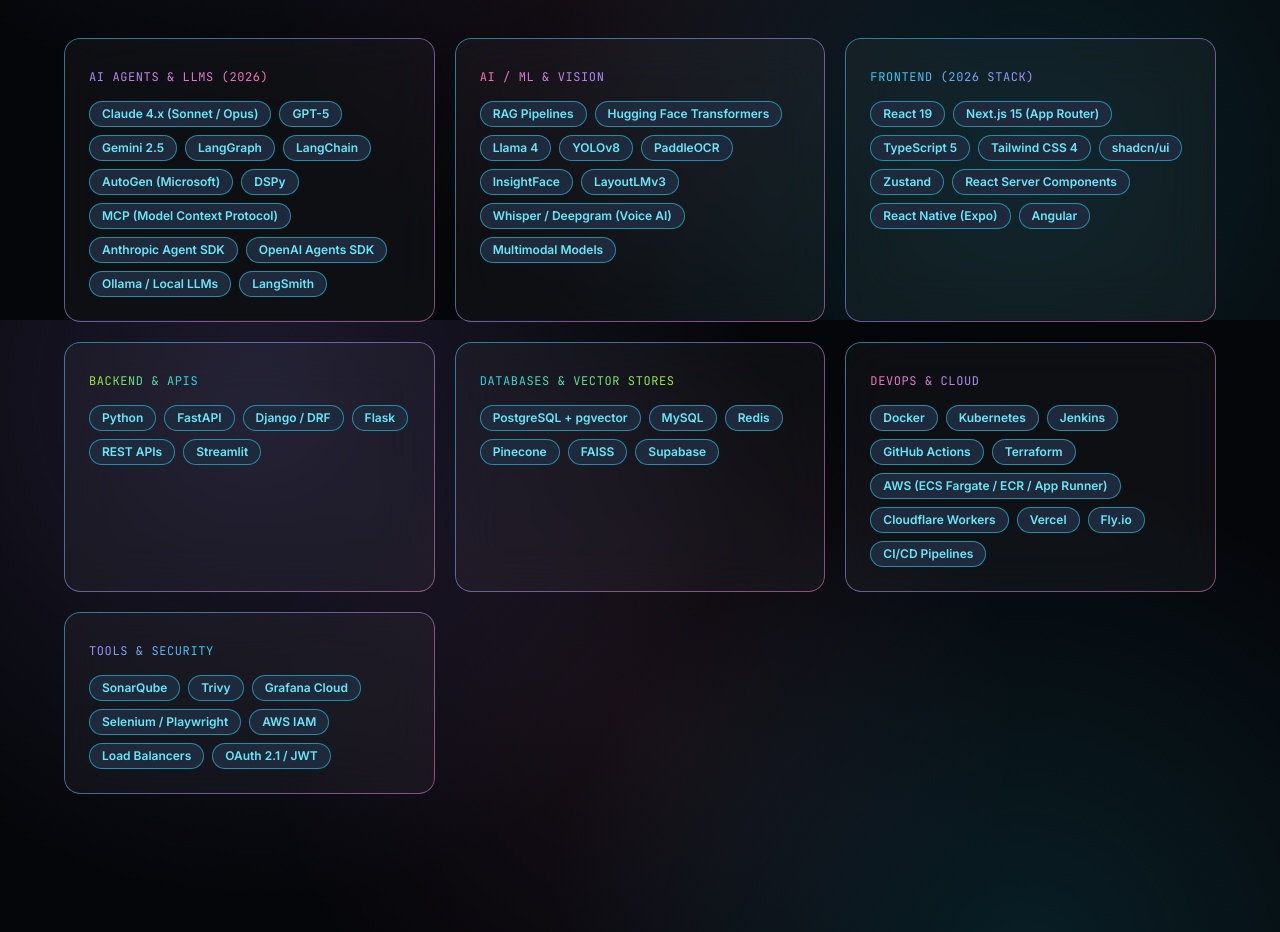
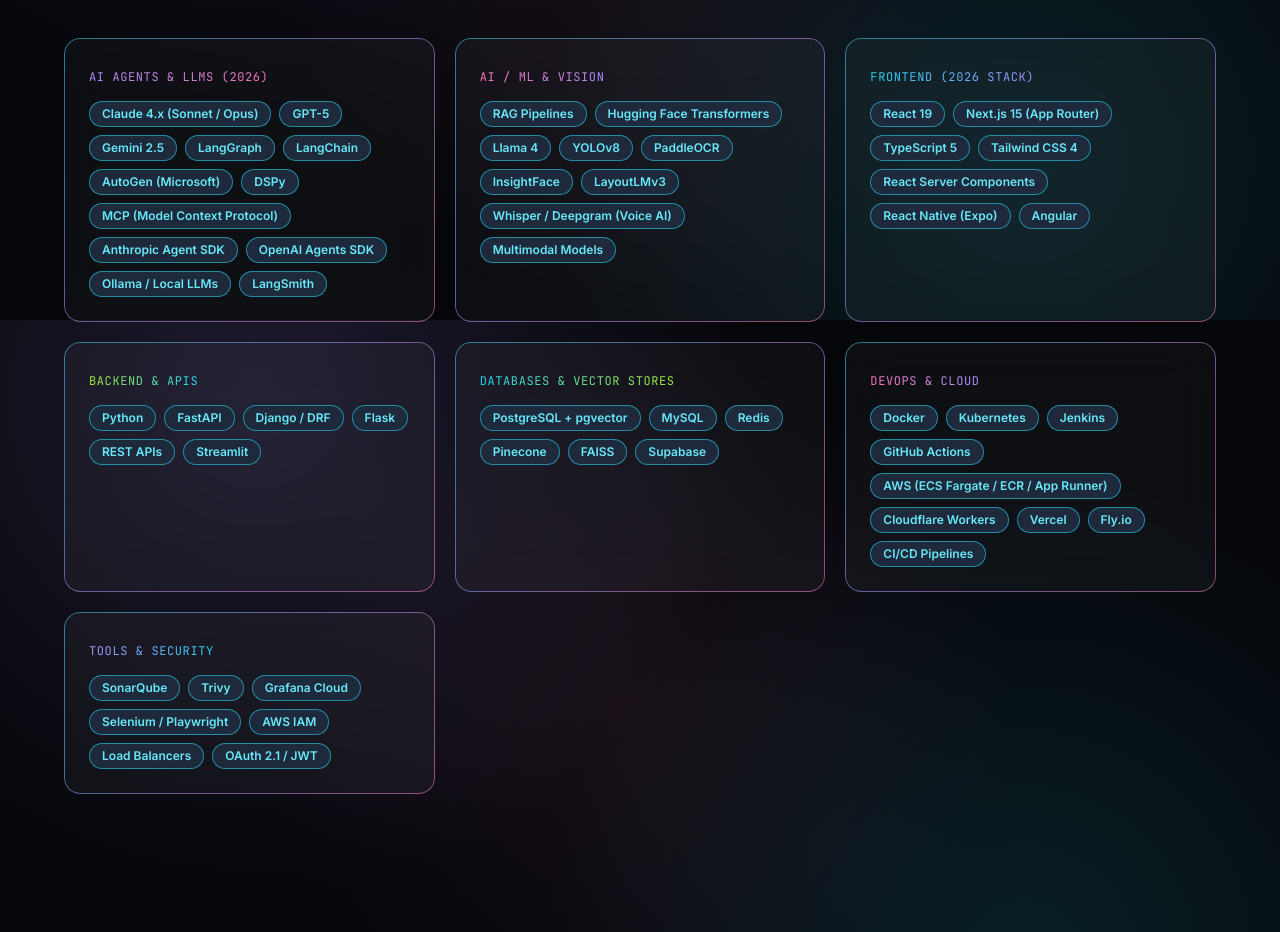
Before and after one commit to sanket801036/portfolio, a React (Vite) app: page / in a window 1280 px wide. Shown: the part 2080-3012 px from the top of the page. Built offline with nearby package versions, Linux system fonts and the light colour scheme.

Commit message:
chore: remove shadcn/ui, Zustand, Terraform from skills

```diff
--- a/src/data/portfolio.ts
+++ b/src/data/portfolio.ts
@@ -66,8 +66,6 @@ export const skillGroups = [
       "Next.js 15 (App Router)",
       "TypeScript 5",
       "Tailwind CSS 4",
-      "shadcn/ui",
-      "Zustand",
       "React Server Components",
       "React Native (Expo)",
       "Angular",
@@ -105,7 +103,6 @@ export const skillGroups = [
       "Kubernetes",
       "Jenkins",
       "GitHub Actions",
-      "Terraform",
       "AWS (ECS Fargate / ECR / App Runner)",
       "Cloudflare Workers",
       "Vercel",
```
